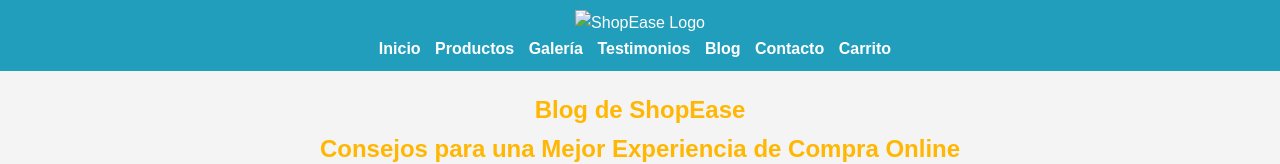
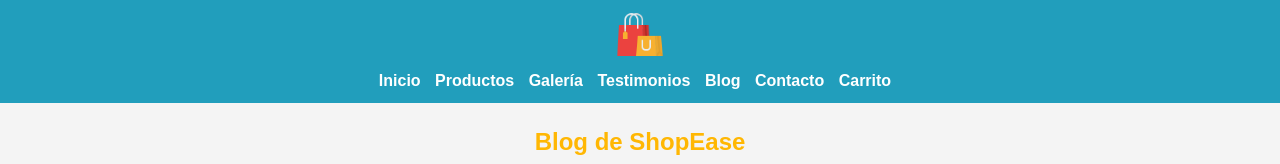
Before and after one commit to Panchamul/Web, a plain HTML site: page web/html/blog.html in a window 1280 px wide. Shown: the top 164 px of the page. Drawn offline with Linux system fonts and the light colour scheme.

Commit message:
correccion ruta de imagen

```diff
--- a/web/html/blog.html
+++ b/web/html/blog.html
@@ -9,7 +9,7 @@
 <body>
     <header>
         <div class="header-container">
-            <img class="logo" src="img/img1.png" alt="ShopEase Logo">
+            <img class="logo" src="../img/img1.png" alt="ShopEase Logo">
             <nav>
                 <ul>
                     <li><a href="../index.html">Inicio</a></li>
```
Also changed, not shown: web/html/cart.html (+1 -1 lines), web/html/contact.html (+1 -1 lines), web/html/gallery.html (+1 -1 lines), web/html/products.html (+1 -1 lines), web/html/testimonials.html (+1 -1 lines).
